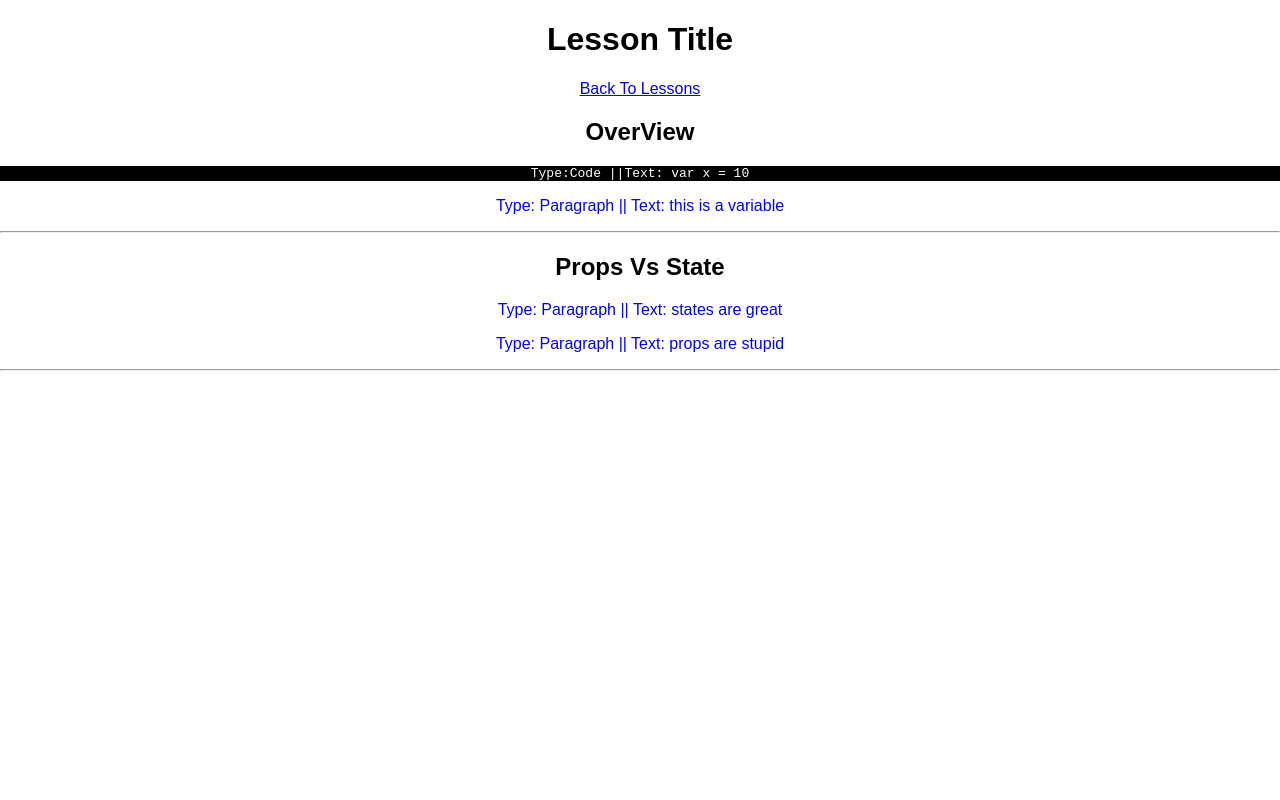
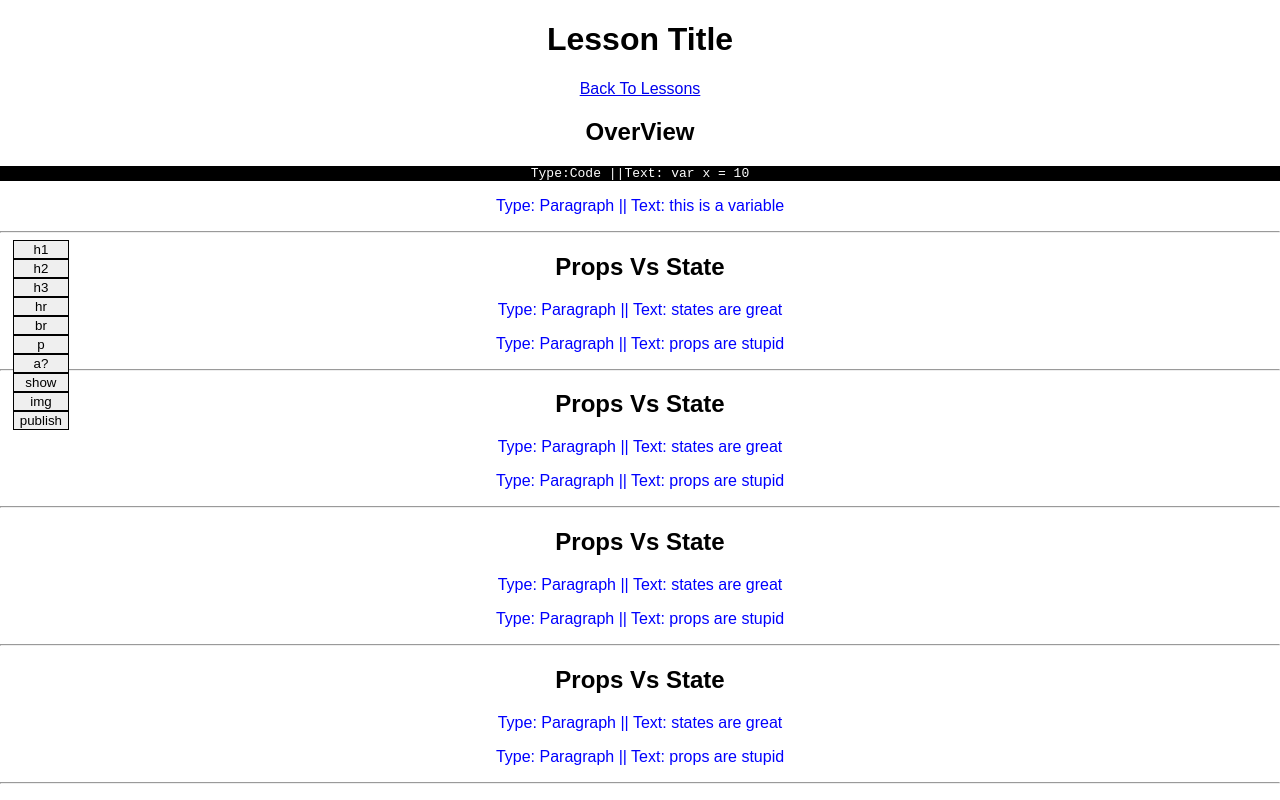
Before and after one commit to shyguy91/lads, a React (Create React App) app: page /lesson in a window 1280 px wide. Built offline with nearby package versions, Linux system fonts and the light colour scheme.

Commit message:
initial sync

```diff
--- a/src/App.js
+++ b/src/App.js
@@ -2,8 +2,8 @@ import React, { Component } from 'react';
 import logo from './logo.svg';
 import './App.css';
 
-import Lessons from './components/student/lessons/lessons'
-import Lesson from './components/student/lesson/lesson'
+import Lessons from './components/teacher/lessons/lessons'
+import Lesson from './components/teacher/lesson/lesson'
 
 import {BrowserRouter, Route, Redirect, Switch} from 'react-router-dom'
 
--- a/src/components/student/lesson/lesson.js
+++ b/src/components/teacher/lesson/lesson.js
@@ -2,6 +2,7 @@ import React, { Component } from 'react'
 import '../style.css'
 import { Link } from 'react-router-dom'
 import Section from './section'
+import Toolbox from './toolbox/Toolbox'
 
 class Lesson extends Component {
     constructor(props) {
@@ -32,9 +33,55 @@ class Lesson extends Component {
                             type: "paragraph",
                             text: "props are stupid"
                         }]
-                }]
+                },
+                {
+                    header: "Props Vs State",
+                    contents: [
+                        {
+                            type: "paragraph",
+                            text: "states are great"
+                        },
+                        {
+                            type: "paragraph",
+                            text: "props are stupid"
+                        }]
+                },
+                {
+                    header: "Props Vs State",
+                    contents: [
+                        {
+                            type: "paragraph",
+                            text: "states are great"
+                        },
+                        {
+                            type: "paragraph",
+                            text: "props are stupid"
+                        }]
+                },
+                {
+                    header: "Props Vs State",
+                    contents: [
+                        {
+                            type: "paragraph",
+                            text: "states are great"
+                        },
+                        {
+                            type: "paragraph",
+                            text: "props are stupid"
+                        }]
+                }
+            ]
         }
     }
+
+    addSection(sectionIndex) {
+
+    }
+
+    addContent(sectionIndex, contentIndex) {
+
+    }
+
     componentWillMount() {
         //reeive db stuff
     }
@@ -49,6 +96,7 @@ class Lesson extends Component {
                 <Link to='/lessons'>Back To Lessons</Link>
                 {displaySections}
 
+                <Toolbox />
             </div>
 
         )
--- a/src/components/teacher/lessons/lesson/toolbox/Toolbox.css
+++ b/src/components/teacher/lesson/toolbox/Toolbox.css
@@ -1,5 +1,7 @@
 .btn-group {
     position: fixed;
+    /* height: 200px; */
+    top: 30%;
     margin-left: 1%;
   }
 
```
Also changed, not shown: src/components/teacher/lesson/elementTypes.js (renamed from src/components/student/lesson/elementTypes.js), src/components/teacher/lesson/section.js (renamed from src/components/student/lesson/section.js), src/components/teacher/lesson/toolbox/Toolbox.js (renamed from src/components/teacher/lessons/lesson/toolbox/Toolbox.js), src/components/teacher/lesson/toolbox/button/Button.js (renamed from src/components/teacher/lessons/lesson/toolbox/button/Button.js), src/components/teacher/lesson/toolbox/form/Form.js (renamed from src/components/teacher/lessons/lesson/toolbox/form/Form.js), src/components/teacher/lessons/lessons.js (renamed from src/components/student/lessons/lessons.js), src/components/teacher/style.css (renamed from src/components/student/style.css), 1 other file (tests, documents, lock files or other folders).
